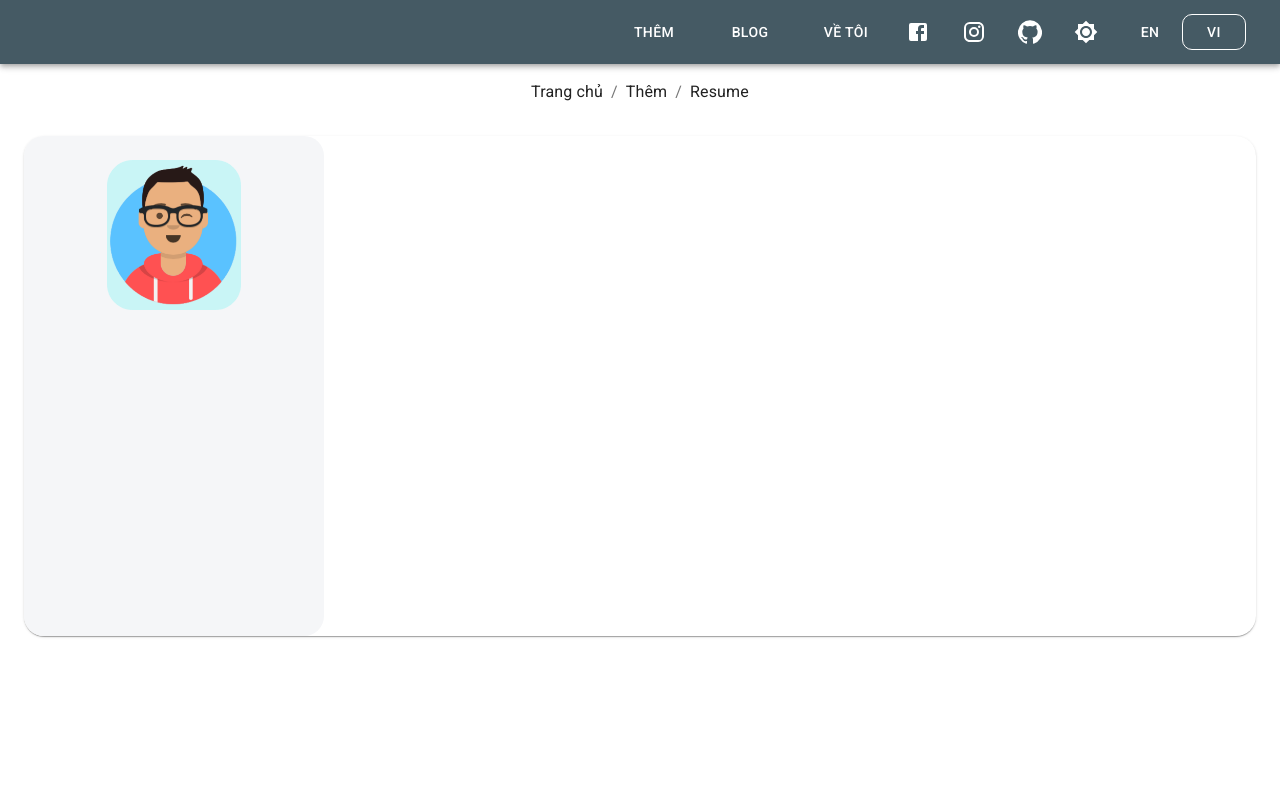
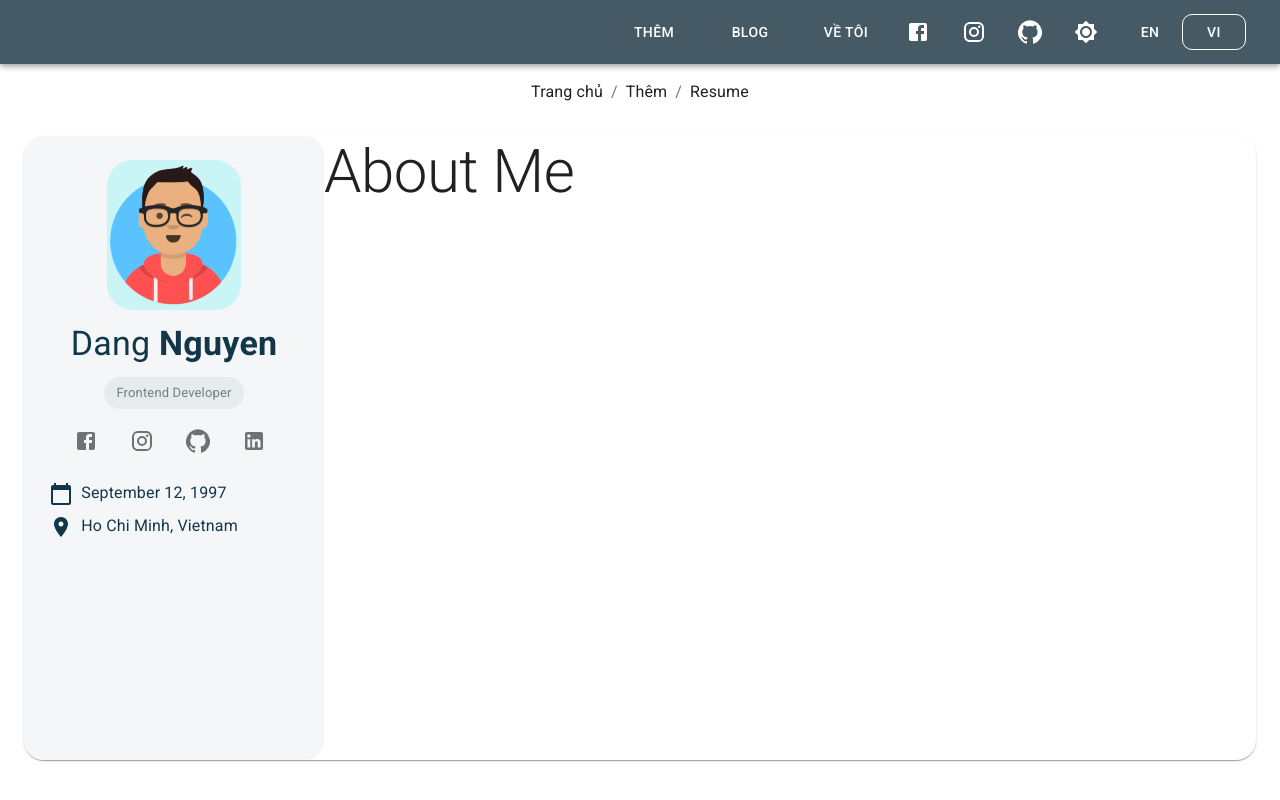
Before and after one commit to dang123vvk/nvdang, a Next.js app: page /utilities/resume in a window 1280 px wide. Built offline with nearby package versions, Linux system fonts and the light colour scheme.

Commit message:
Update code for resume

```diff
--- a/src/components/resume/informationCard.js
+++ b/src/components/resume/informationCard.js
@@ -4,7 +4,29 @@ import Grid from '@material-ui/core/Grid';
 import Paper from '@material-ui/core/Paper';
 import Typography from '@material-ui/core/Typography';
 import ButtonBase from '@material-ui/core/ButtonBase';
+import { Chip } from '@material-ui/core';
+import FacebookIcon from '@material-ui/icons/Facebook';
+import IconButton from '@material-ui/core/IconButton';
+import InstagramIcon from '@material-ui/icons/Instagram';
+import GitHubIcon from '@material-ui/icons/GitHub';
+import LinkedInIcon from '@material-ui/icons/LinkedIn';
+import CalendarTodayIcon from '@material-ui/icons/CalendarToday';
+import LocationOnIcon from '@material-ui/icons/LocationOn';
 
+const socialNetworks = [{
+  icon: <FacebookIcon />,
+  link: 'https://facebook.com/dang123vvk'
+},
+{
+  icon: <InstagramIcon />,
+  link: 'https://instagram.com/dang.van.nguyen'
+}, {
+  icon: <GitHubIcon />,
+  link: 'https://github.com/nvdang-dev'
+}, {
+  icon: <LinkedInIcon />,
+  link: 'https://github.com/nvdang-dev'
+}]
 const useStyles = makeStyles((theme) => ({
   root: {
     flexGrow: 1,
@@ -18,15 +40,16 @@ const useStyles = makeStyles((theme) => ({
     backgroundColor: '#F5F6F8',
     width: 300,
     borderRadius: 20,
-    height: 500
+  },
+  gridBottom: {
+    height: 450
   },
   inforBasicAvatar: {
     width: '100%',
     height: '30%',
     display: 'flex',
     justifyContent: 'center'
-  }
-  ,
+  },
   image: {
     width: 150,
     height: 150,
@@ -37,6 +60,10 @@ const useStyles = makeStyles((theme) => ({
     display: 'block',
     maxWidth: '100%',
     maxHeight: '100%',
+  },
+  iconButton: {
+    marginRight: theme.spacing(1),
+    // marginLeft: theme.spacing(1),
   },
 }));
 
@@ -53,12 +80,37 @@ export default function InformationCard() {
                 <img className={classes.img} alt="complex" src="/nvdang.png" />
               </ButtonBase>
             </Grid>
+            <Grid item xs={12} className={classes.gridBottom} >
+              <Typography gutterBottom variant="h4" style={{ color: '#13374A' }} className='d-flex justify-content-center'>
+                Dang&nbsp;<b>Nguyen</b>
+              </Typography>
+              <div className='d-flex justify-content-center'>
+              <Chip label="Frontend Developer" style={{ backgroundColor: '#E6EBEC', color: '#757F87' }}  />
+              </div>
+              <div className='d-flex justify-content-center mt-2'>
+              {socialNetworks.map((data, index) => (
+              <IconButton   key={index} aria-label="upload picture" component="span" className={classes.iconButton}>
+                {data.icon}
+              </IconButton>
+            ))}
+              </div>
+              <div className='mt-3'>
+                <Typography gutterBottom variant="body1" style={{ color: '#13374A', marginLeft: 25 }}>
+                <CalendarTodayIcon />&nbsp; September 12, 1997
+              </Typography>
+              </div>
+              <div className='mt-2'>
+                <Typography gutterBottom variant="body1" style={{ color: '#13374A', marginLeft: 25 }} >
+                <LocationOnIcon />&nbsp; Ho Chi Minh, Vietnam
+              </Typography>
+              </div>
+            </Grid>
           </Grid>
           <Grid item xs={12} sm container>
             <Grid item xs={12} container direction="column" spacing={2}>
               <Grid item xs>
-                <Typography gutterBottom variant="subtitle1">
-
+                <Typography gutterBottom variant="h2">
+                  About Me
                 </Typography>
                 <Typography variant="body2" gutterBottom>
 
```
